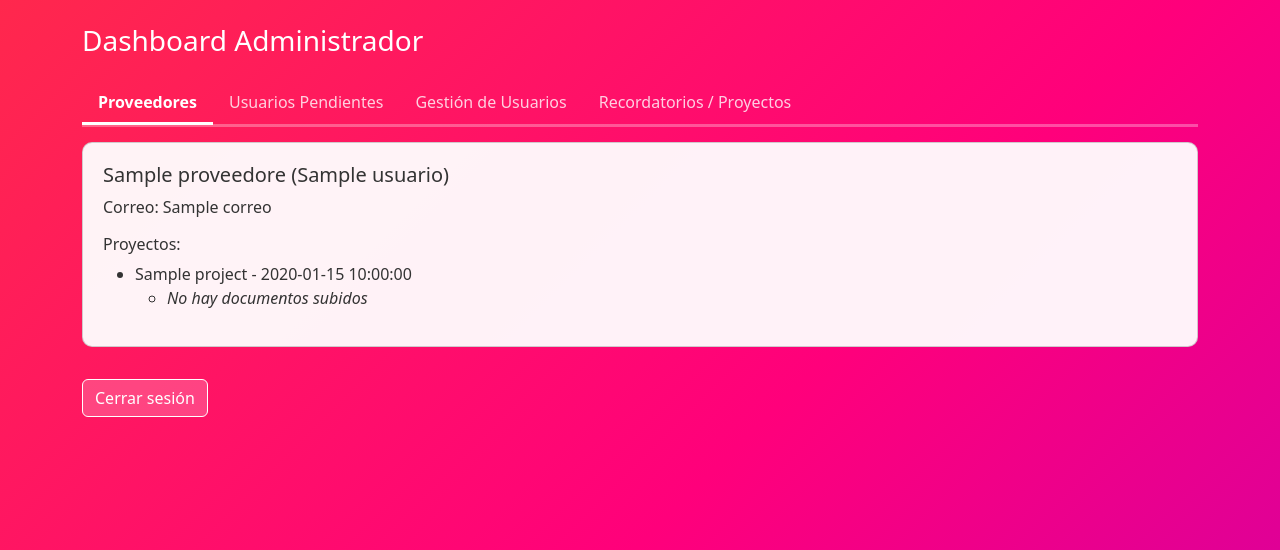
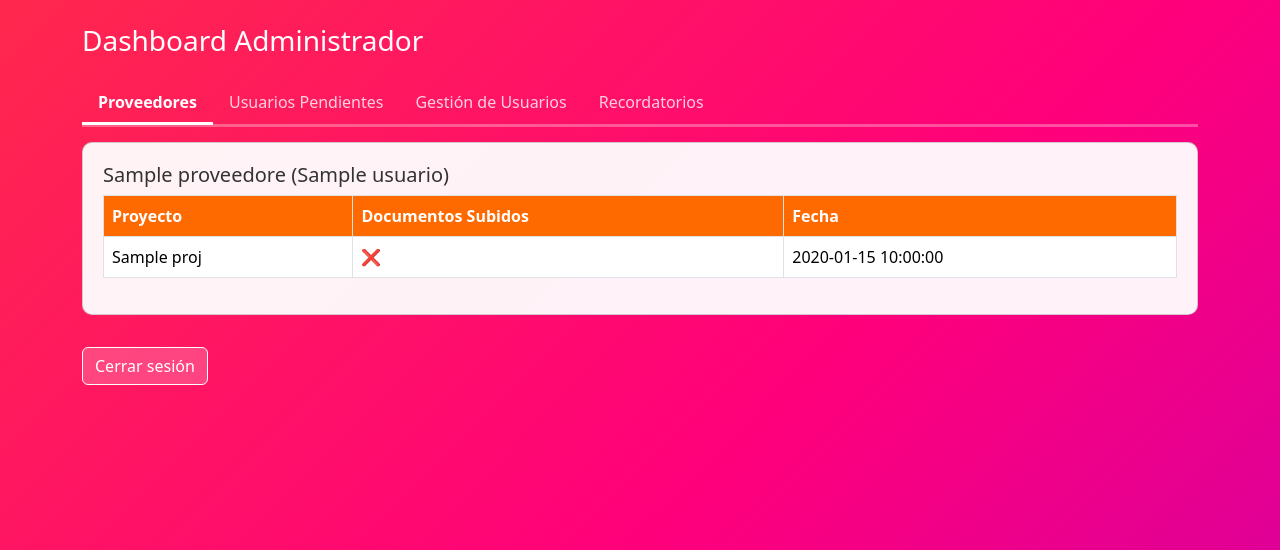
Before and after one commit to BrandonDanielRodriguezBocanegra/Prueba, a Flask app: template templates/dashboard_admin.html in a window 1280 px wide. Shown: the top 550 px of the page. Run offline with Flask 3, Linux system fonts and the light colour scheme; the template is opened without the code that fills it: most values are stand-ins (such as "Sample title", 1, 10 or a date in 2020).

Commit message:
Actualizado

```diff
--- a/templates/dashboard_admin.html
+++ b/templates/dashboard_admin.html
@@ -50,6 +50,7 @@
       font-weight: bold;
     }
 
+    /* --- Botón cerrar sesión --- */
     .logout-btn {
       background-color: rgba(255,255,255,0.2);
       color: #fff;
@@ -79,43 +80,44 @@
         <button class="nav-link" id="gestion-tab" data-bs-toggle="tab" data-bs-target="#gestion" type="button" role="tab">Gestión de Usuarios</button>
       </li>
       <li class="nav-item" role="presentation">
-        <button class="nav-link" id="recordatorios-tab" data-bs-toggle="tab" data-bs-target="#recordatorios" type="button" role="tab">Recordatorios / Proyectos</button>
+        <button class="nav-link" id="recordatorio-tab" data-bs-toggle="tab" data-bs-target="#recordatorio" type="button" role="tab">Recordatorios</button>
       </li>
     </ul>
 
     <div class="tab-content">
 
-      <!-- PESTAÑA PROVEEDORES (visualización) -->
+      <!-- PESTAÑA PROVEEDORES -->
       <div class="tab-pane fade show active" id="proveedores" role="tabpanel">
         {% for p in proveedores %}
         <div class="card mb-3">
           <h5>{{ p['nombre'] }} ({{ p['usuario'] }})</h5>
-          <p>Correo: {{ p['correo'] }}</p>
-          <h6>Proyectos:</h6>
-          {% set proyectos = projects | selectattr("provider_id","equalto",p["id"]) | list %}
-          {% if proyectos %}
-            <ul>
-              {% for proj in proyectos %}
-              <li>
-                {{ proj['name'] }} - {{ proj['created_at'] }}
-                <ul>
-                  {% set docs = documentos_por_usuario[p['id']].get(proj['id'], []) %}
-                  {% for doc in docs %}
-                    <li>{{ doc['tipo_documento'] }}: {{ doc['nombre_archivo'] }}</li>
+          <table class="table table-bordered">
+            <thead>
+              <tr>
+                <th>Proyecto</th>
+                <th>Documentos Subidos</th>
+                <th>Fecha</th>
+              </tr>
+            </thead>
+            <tbody>
+              {% for proj in projects if proj['provider_id']==p['id'] %}
+              <tr>
+                <td>{{ proj['name'] }}</td>
+                <td>
+                  {% for doc in documentos_por_usuario[p['id']].get(proj['id'], []) %}
+                    {{ doc['tipo_documento'] }} ✅<br>
+                  {% else %}
+                    ❌
                   {% endfor %}
-                  {% if docs|length == 0 %}
-                    <li><em>No hay documentos subidos</em></li>
-                  {% endif %}
-                </ul>
-              </li>
+                </td>
+                <td>{{ proj['created_at'] }}</td>
+              </tr>
               {% endfor %}
-            </ul>
-          {% else %}
-            <p><em>No hay proyectos.</em></p>
-          {% endif %}
+            </tbody>
+          </table>
         </div>
         {% else %}
-        <p>No hay proveedores registrados.</p>
+          <p>No hay proveedores registrados.</p>
         {% endfor %}
       </div>
 
@@ -154,54 +156,40 @@
 
       <!-- PESTAÑA GESTIÓN DE USUARIOS -->
       <div class="tab-pane fade" id="gestion" role="tabpanel">
-        <p>Aquí se podrán eliminar proveedores (pendiente de implementación).</p>
+        <h5>Eliminar Proveedores</h5>
+        {% for p in proveedores %}
+        <div class="card mb-2">
+          <div class="d-flex justify-content-between align-items-center">
+            <span>{{ p['nombre'] }} ({{ p['usuario'] }})</span>
+            <button class="btn btn-danger btn-sm delete-provider" data-id="{{ p['id'] }}">Eliminar</button>
+          </div>
+        </div>
+        {% endfor %}
       </div>
 
-      <!-- PESTAÑA RECORDATORIOS / PROYECTOS -->
-      <div class="tab-pane fade" id="recordatorios" role="tabpanel">
+      <!-- PESTAÑA RECORDATORIOS -->
+      <div class="tab-pane fade" id="recordatorio" role="tabpanel">
         <h5>Enviar recordatorio a proveedores</h5>
-        <form id="recordatorioForm">
-          <table class="table table-bordered">
-            <thead>
-              <tr>
-                <th>Seleccionar</th>
-                <th>Proveedor</th>
-                <th>Proyecto</th>
-                <th>Último documento subido</th>
-              </tr>
-            </thead>
-            <tbody>
-              {% for p in proveedores %}
-                {% set proyectos = projects | selectattr("provider_id","equalto",p["id"]) | list %}
-                {% for proj in proyectos %}
-                <tr>
-                  <td><input type="checkbox" name="provider_ids" value="{{ p['id'] }}"></td>
-                  <td>{{ p['nombre'] }}</td>
-                  <td>{{ proj['name'] }} - {{ proj['created_at'] }}</td>
-                  <td>
-                    {% set docs = documentos_por_usuario[p['id']].get(proj['id'], []) %}
-                    {% if docs %}
-                      {{ docs[-1]['nombre_archivo'] }}
-                    {% else %}
-                      <em>No hay documentos</em>
-                    {% endif %}
-                  </td>
-                </tr>
-                {% endfor %}
-              {% endfor %}
-            </tbody>
-          </table>
+        <form id="formReminder">
           <div class="mb-2">
-            <input type="text" class="form-control" id="subject" placeholder="Asunto" value="Recordatorio de documentos REPSE">
+            <label>Selecciona proveedores:</label><br>
+            {% for p in proveedores %}
+            <div class="form-check form-check-inline">
+              <input class="form-check-input" type="checkbox" name="provider_ids" value="{{ p['id'] }}">
+              <label class="form-check-label">{{ p['nombre'] }}</label>
+            </div>
+            {% endfor %}
           </div>
           <div class="mb-2">
-            <textarea class="form-control" id="message" placeholder="Mensaje">Por favor, subir los documentos faltantes para sus proyectos.</textarea>
+            <input class="form-control" name="subject" placeholder="Asunto" required>
+          </div>
+          <div class="mb-2">
+            <textarea class="form-control" name="message" placeholder="Mensaje" rows="4" required></textarea>
           </div>
           <button type="submit" class="btn btn-primary">Enviar recordatorio</button>
-          <div id="status" class="mt-2"></div>
         </form>
+        <div id="reminderResult" class="mt-2"></div>
       </div>
-
     </div>
 
     <a href="{{ url_for('logout') }}" class="btn logout-btn mt-3">Cerrar sesión</a>
@@ -209,24 +197,40 @@
 
   <script src="https://cdn.jsdelivr.net/npm/bootstrap@5.3.3/dist/js/bootstrap.bundle.min.js"></script>
   <script>
-    // Enviar recordatorio via AJAX
-    $('#recordatorioForm').on('submit', function(e){
+    // DELETE PROVIDER
+    $('.delete-provider').click(function(){
+      let pid = $(this).data('id');
+      let pwd = prompt('Ingresa tu contraseña para confirmar:');
+      if(pwd){
+        $.ajax({
+          url: '/admin/delete_provider',
+          method: 'POST',
+          contentType: 'application/json',
+          data: JSON.stringify({provider_id: pid, password: pwd}),
+          success: function(res){
+            alert('Proveedor eliminado');
+            location.reload();
+          }
+        });
+      }
+    });
+
+    // ENVIAR RECORDATORIO
+    $('#formReminder').submit(function(e){
       e.preventDefault();
-      let provider_ids = [];
-      $('input[name="provider_ids"]:checked').each(function(){ provider_ids.push($(this).val()); });
-      let subject = $('#subject').val();
-      let message = $('#message').val();
-
+      let data = {
+        provider_ids: $(this).find('input[name="provider_ids"]:checked').map(function(){ return $(this).val(); }).get(),
+        subject: $(this).find('input[name="subject"]').val(),
+        message: $(this).find('textarea[name="message"]').val()
+      };
       $.ajax({
-        url: "{{ url_for('send_reminder') }}",
+        url: '/admin/send_reminder',
         method: 'POST',
         contentType: 'application/json',
-        data: JSON.stringify({ provider_ids: provider_ids, subject: subject, message: message }),
-        success: function(resp){
-          $('#status').html('<div class="alert alert-success">Recordatorio enviado a '+resp.sent+' proveedor(es)</div>');
-        },
-        error: function(){
-          $('#status').html('<div class="alert alert-danger">Error enviando recordatorio</div>');
+        data: JSON.stringify(data),
+        success: function(res){
+          $('#reminderResult').text('Recordatorio enviado a ' + res.sent + ' proveedores.');
+          $('#formReminder')[0].reset();
         }
       });
     });
```
Also changed, not shown: templates/dashboard_proveedor.html (+40 -26 lines).
